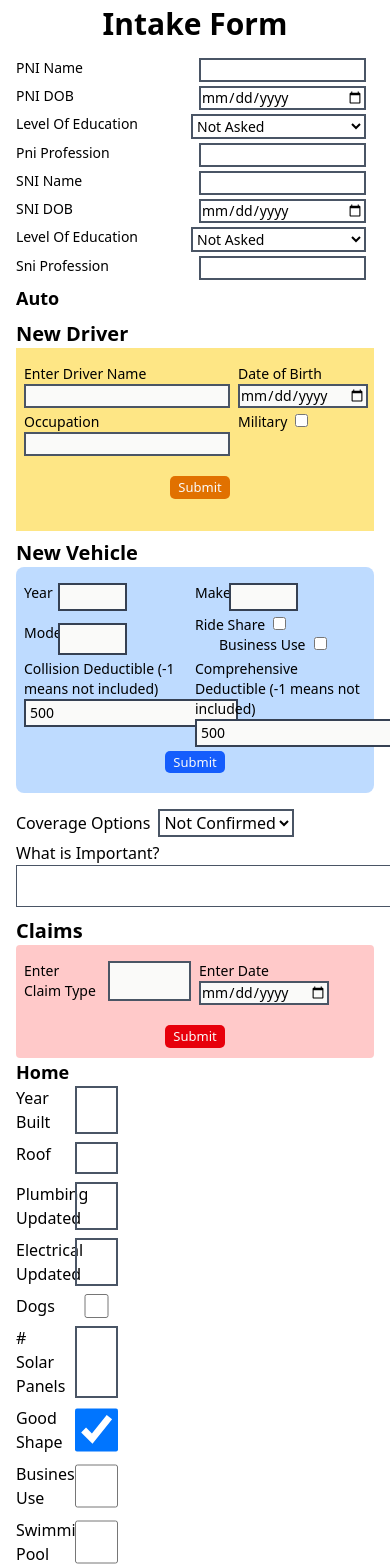
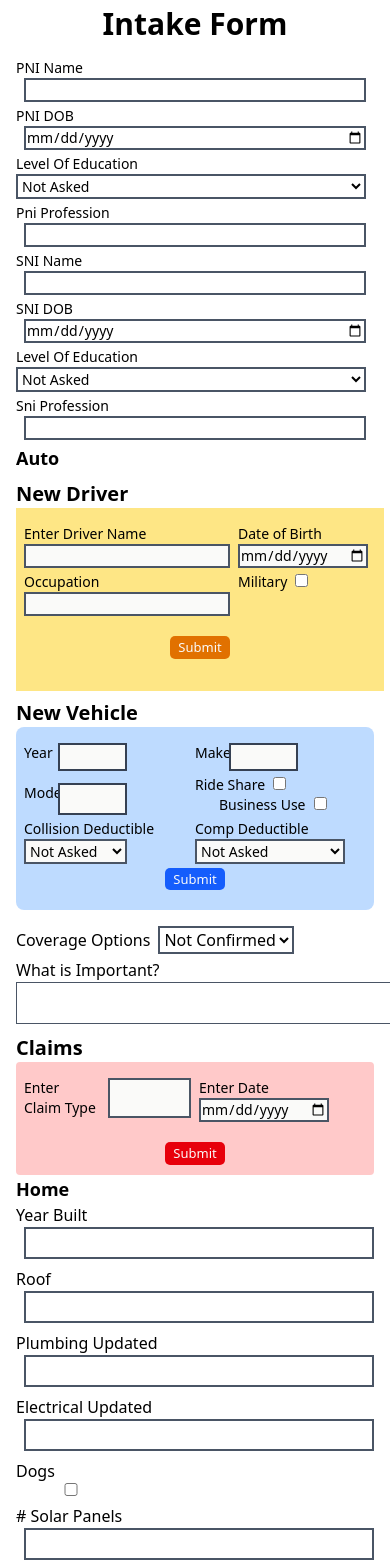
Before and after one commit to Jpatrick6420/propertyandcasualtywebsite, a React (Vite) app: page / in a window 390 px wide. Shown: the part 432-2000 px from the top of the page. Built offline with nearby package versions, Linux system fonts and the light colour scheme.

Commit message:
added selectors in new vehicles for coverage

```diff
--- a/src/components/NewVehicleSection.jsx
+++ b/src/components/NewVehicleSection.jsx
@@ -6,8 +6,8 @@ function NewVehicleSection({ handleCurrentData }) {
     model: "",
     rideShare: false,
     businessUse: false,
-    collisionDeductible: 500,
-    comprehensiveDeductible: 500,
+    collisionDeductible: "not_asked",
+    comprehensiveDeductible: "not_asked",
   };
   const [vehicleOptions, setVehicleOptions] = useState(initVehicleOptions);
 
@@ -31,6 +31,7 @@ function NewVehicleSection({ handleCurrentData }) {
     }));
     setVehicleOptions(initVehicleOptions);
   };
+
   return (
     <>
       <h3 className="font-bold text-xl mt-2">New Vehicle</h3>
@@ -79,28 +80,42 @@ function NewVehicleSection({ handleCurrentData }) {
         </div>
 
         <div className="mb-1">
-          <label className="mr-2">
-            Collision Deductible (-1 means not included)
-          </label>
-          <input
-            type="number"
-            className="border-2 bg-stone-50 border-gray-700 px-1 py-0.5 "
+          <label className="mr-2 text-sm">Collision Deductible</label>
+
+          <select
             value={vehicleOptions.collisionDeductible}
-            onChange={(e) => {
-              handleFieldChange(e, "collisionDeductible");
-            }}
-          />
+            onChange={(e) => handleFieldChange(e, "collisionDeductible")}
+            className="border-2 border-gray-600 text-sm bg-stone-50"
+          >
+            <option value="not_asked">Not Asked</option>
+            <option value="no_collision">No Collision</option>
+            <option value="0">0</option>
+            <option value="100">100</option>
+            <option value="250">250</option>
+            <option value="500">500</option>
+            <option value="750">750</option>
+            <option value="1000">1000</option>
+            <option value="1000+">1000+</option>
+          </select>
         </div>
         <div className="mb-1">
-          <label className="mr-2">
-            Comprehensive Deductible (-1 means not included)
-          </label>
-          <input
-            className="border-2 border-gray-700 px-1 py-0.5 bg-stone-50"
-            type="number"
+          <label className="mr-2">Comp Deductible</label>
+
+          <select
             value={vehicleOptions.comprehensiveDeductible}
             onChange={(e) => handleFieldChange(e, "comprehensiveDeductible")}
-          />
+            className="border-2 border-gray-600 text-sm bg-stone-50"
+          >
+            <option value="not_asked">Not Asked</option>
+            <option value="no_comprehensive">No Comprehensive</option>
+            <option value="0">0</option>
+            <option value="100">100</option>
+            <option value="250">250</option>
+            <option value="500">500</option>
+            <option value="750">750</option>
+            <option value="1000">1000</option>
+            <option value="1000+">1000+</option>
+          </select>
         </div>
         <div className="col-span-2 flex justify-center mb-1">
           <button
--- a/src/features/CallForm.jsx
+++ b/src/features/CallForm.jsx
@@ -8,7 +8,6 @@ import HomeSection from "./HomeSection";
 import PniResults from "./PniResults";
 import DriversResults from "./DriversResults";
 import VehicleResultsSection from "../components/VehicleResultsSection";
-import ClaimsResultsSection from "../components/ClaimsResultsSection";
 import SuggestionSection from "./SuggestionSection";
 import ClaimsResults from "./ClaimsResults";
 function CallForm() {
@@ -79,10 +78,10 @@ function CallForm() {
     <>
       <form className="px-4 py-2 ">
         <h3 className="text-3xl font-bold py-4 text-center">Intake Form</h3>
-        <section className="grid grid-cols-1 lg:grid-cols-2">
+        <section className="grid  md:grid-cols-2">
           <div className="grid md:grid-cols-2 ">
-            <div className="pni-section text-sm grid sm:grid-col-2 ">
-              <div className="grid grid-cols-2 mr-2  ">
+            <div className="pni-section text-sm grid md:grid-col-2 ">
+              <div className="grid md:grid-cols-2 mr-2  ">
                 <label>PNI Name</label>
                 <input
                   type="text"
@@ -92,7 +91,7 @@ function CallForm() {
                 />
               </div>
               <div>
-                <div className="grid grid-cols-2 mr-2  ">
+                <div className="grid md:grid-cols-2 mr-2  ">
                   <label>PNI DOB</label>
                   <input
                     className="ml-2 border-2 border-gray-600 mb-1"
@@ -102,7 +101,7 @@ function CallForm() {
                   />
                 </div>
               </div>
-              <div className="grid grid-cols-2 mr-2 ">
+              <div className="grid md:grid-cols-2 mr-2 ">
                 <label>Level Of Education</label>
                 <select
                   onChange={(e) => handleSelect(e, "pni", "pniEducation")}
@@ -117,7 +116,7 @@ function CallForm() {
                   <option value="docterate">Docterate</option>
                 </select>
               </div>
-              <div className="grid grid-cols-2 mr-2">
+              <div className="grid md:grid-cols-2 mr-2">
                 <label>Pni Profession</label>
                 <input
                   className="ml-2 border-2 border-gray-600 mb-1 "
@@ -129,8 +128,8 @@ function CallForm() {
                 />
               </div>
             </div>
-            <div className="sni-section text-sm grid sm:grid-col-2">
-              <div className="grid grid-cols-2 mr-2">
+            <div className="sni-section text-sm grid md:grid-col-2">
+              <div className="grid md:grid-cols-2 mr-2">
                 <label>SNI Name</label>
                 <input
                   className="ml-2 border-2 border-gray-600 mb-1"
@@ -139,7 +138,7 @@ function CallForm() {
                   onChange={(e) => handlePniAndSniDetails(e, "sni", "name")}
                 />
               </div>
-              <div className="grid grid-cols-2 mr-2">
+              <div className="grid md:grid-cols-2 mr-2">
                 <label>SNI DOB</label>
                 <input
                   className="ml-2 border-2 border-gray-600 mb-1"
@@ -149,7 +148,7 @@ function CallForm() {
                 />
               </div>
 
-              <div className="grid grid-cols-2 mr-2">
+              <div className="grid md:grid-cols-2 mr-2">
                 <label className="mr-2">Level Of Education</label>
                 <select
                   onChange={(e) => handleSelect(e, "sni", "sniEducation")}
@@ -164,7 +163,7 @@ function CallForm() {
                   <option value="docterate">Docterate</option>
                 </select>
               </div>
-              <div className="grid grid-cols-2 mr-2">
+              <div className="grid md:grid-cols-2 mr-2">
                 <label>Sni Profession</label>
                 <input
                   className="ml-2 mb-1 border-2 border-gray-600"
@@ -181,7 +180,7 @@ function CallForm() {
             <PniResults pni={currentData.pni} sni={currentData.sni} />
           </div>
         </section>
-        <section className="grid grid-cols-1 lg:grid-cols-2">
+        <section className="grid md:grid-cols-2">
           <div>
             <h2 className="text-lg font-bold">Auto</h2>
             <NewDriverSection handleCurrentData={setCurrentData} />
@@ -193,7 +192,7 @@ function CallForm() {
             />
           </div>
         </section>
-        <section className="grid grid-cols-1 lg:grid-cols-2">
+        <section className="grid md:grid-cols-2">
           <div>
             <NewVehicleSection handleCurrentData={setCurrentData} />
           </div>
@@ -230,7 +229,7 @@ function CallForm() {
           value={currentData.auto["whatIsImportant"]}
           onChange={(e) => handleAutoDataChange(e, "whatIsImportant")}
         ></textarea>
-        <section className="grid lg:grid-cols-2">
+        <section className="grid md:grid-cols-2">
           <div>
             <ClaimsSection handleCurrentData={setCurrentData} />
           </div>
--- a/src/features/HomeSection.jsx
+++ b/src/features/HomeSection.jsx
@@ -47,7 +47,7 @@ function HomeSection({ handleCurrentHomeData, currentData }) {
   };
   return (
     <section>
-      <div className="grid grid-cols-7">
+      <div className="grid md:grid-cols-7">
         <label>Year Built</label>
         <input
           className="border-2 border-gray-600 ml-2 px-1 py-0.5"
@@ -56,7 +56,7 @@ function HomeSection({ handleCurrentHomeData, currentData }) {
           onChange={(e) => handleHomeDataChange(e, "yearBuilt")}
         />
       </div>
-      <div className="grid grid-cols-7 my-2">
+      <div className="grid md:grid-cols-7 my-2">
         <label>Roof</label>
         <input
           className="border-2 border-gray-600 ml-2 px-2 py-0.5"
@@ -65,7 +65,7 @@ function HomeSection({ handleCurrentHomeData, currentData }) {
           onChange={(e) => handleHomeDataChange(e, "roof")}
         />
       </div>
-      <div className="grid grid-cols-7 my-2">
+      <div className="grid md:grid-cols-7 my-2">
         <label>Plumbing Updated</label>
         <input
           type="text"
@@ -74,7 +74,7 @@ function HomeSection({ handleCurrentHomeData, currentData }) {
           onChange={(e) => handleHomeDataChange(e, "plumbingUpdated")}
         />
       </div>
-      <div className="grid grid-cols-7 my-2">
+      <div className="grid md:grid-cols-7 my-2">
         <label>Electrical Updated</label>
         <input
           className="ml-2 border-2 border-gray-600 px-1 py-0.5"
@@ -84,7 +84,7 @@ function HomeSection({ handleCurrentHomeData, currentData }) {
         />
       </div>
       <div>
-        <div className="grid grid-cols-2 max-w-[28.5%]  mb-2 ">
+        <div className="grid md:grid-cols-2 max-w-[28.5%]  mb-2 ">
           <label>Dogs</label>
           <input
             className="ml-2"
@@ -135,7 +135,7 @@ function HomeSection({ handleCurrentHomeData, currentData }) {
         )}
       </div>
 
-      <div className="grid grid-cols-7 my-2">
+      <div className="grid md:grid-cols-7 my-2">
         <label># Solar Panels</label>
         <input
           className="ml-2 border-2 border-gray-600 px-1 py-0.5"
@@ -144,7 +144,7 @@ function HomeSection({ handleCurrentHomeData, currentData }) {
           onChange={(e) => handleHomeDataChange(e, "solar")}
         />
       </div>
-      <div className="grid grid-cols-7 my-2">
+      <div className="grid md:grid-cols-7 my-2">
         <label>Good Shape</label>
         <input
           type="checkbox"
@@ -153,7 +153,7 @@ function HomeSection({ handleCurrentHomeData, currentData }) {
           onChange={(e) => handleCheckboxHome(e, "goodShape")}
         />
       </div>
-      <div className="grid grid-cols-7 my-2">
+      <div className="grid md:grid-cols-7 my-2">
         <label>Business Use</label>
         <input
           type="checkbox"
@@ -162,7 +162,7 @@ function HomeSection({ handleCurrentHomeData, currentData }) {
           onChange={(e) => handleCheckboxHome(e, "businessUse")}
         />
       </div>
-      <div className="grid grid-cols-7 my-2">
+      <div className="grid md:grid-cols-7 my-2">
         <label>Swimming Pool</label>
         <input
           type="checkbox"
@@ -171,7 +171,7 @@ function HomeSection({ handleCurrentHomeData, currentData }) {
           onChange={(e) => handleCheckboxHome(e, "swimmingPool")}
         />
       </div>
-      <div className="grid grid-cols-7 my-2">
+      <div className="grid md:grid-cols-7 my-2">
         <label className="pr-2">Trampoline</label>
         <input
           type="checkbox"
@@ -180,7 +180,7 @@ function HomeSection({ handleCurrentHomeData, currentData }) {
           onChange={(e) => handleCheckboxHome(e, "trampoline")}
         />
       </div>
-      <div className="grid grid-cols-7 my-2">
+      <div className="grid md:grid-cols-7 my-2">
         <label className="pr-2">Fenced</label>
         <input
           type="checkbox"
@@ -188,7 +188,7 @@ function HomeSection({ handleCurrentHomeData, currentData }) {
           onChange={(e) => handleCheckboxHome(e, "fenced")}
         />
       </div>
-      <section className="grid lg:grid-cols-2">
+      <section className="grid md:grid-cols-2">
         <div>
           <HomeClaimsSection handleCurrentData={handleCurrentHomeData} />
         </div>
```
